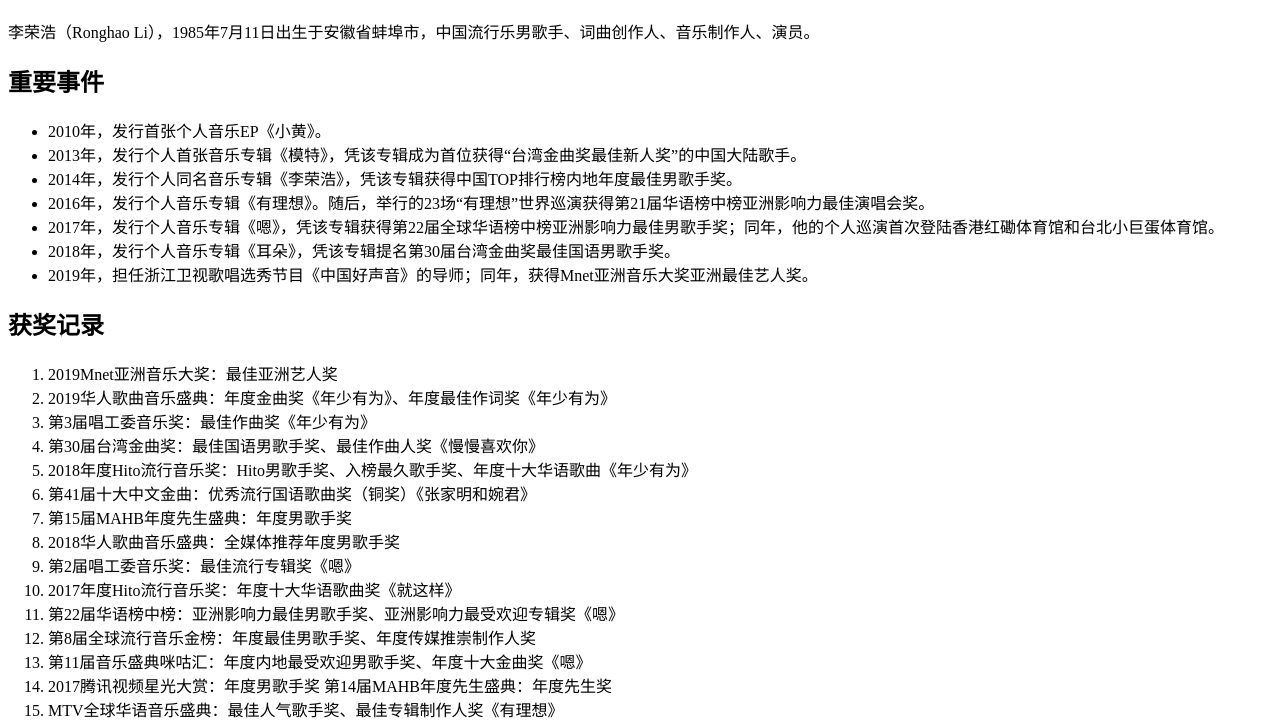
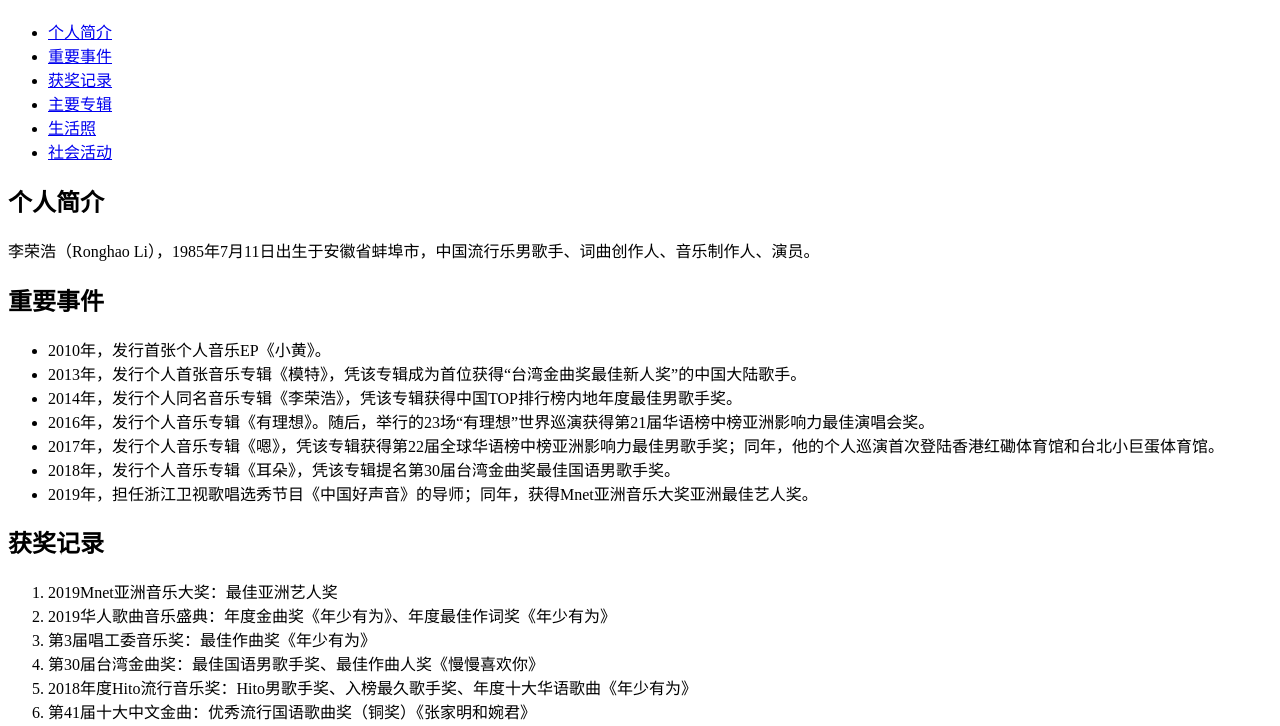
Before and after one commit to gemxing/-, a plain HTML site: page index.html in a window 1280 px wide. Shown: the part 70-796 px from the top of the page. Drawn offline with Linux system fonts and the light colour scheme.

Commit message:
第二次提交

```diff
--- a/index.html
+++ b/index.html
@@ -15,11 +15,22 @@
   </head>
   <body>
     <h1>李荣浩</h1>
+    <nav>
+      <ul>
+          <li><a href="#name">个人简介</a></li>
+          <li><a href="#events">重要事件</a></li>
+          <li><a href="#records">获奖记录</a></li>
+          <li><a href="#works">主要专辑</a></li>
+          <li><a href="#photos">生活照</a></li>
+          <li><a href="#social">社会活动</a></li>
+      </ul>
+    </nav>
+    <h2 id="name">个人简介</h2>
     <p>
       李荣浩（Ronghao
       Li），1985年7月11日出生于安徽省蚌埠市，中国流行乐男歌手、词曲创作人、音乐制作人、演员。
     </p>
-    <h2>重要事件</h2>
+    <h2 id="events">重要事件</h2>
     <ul>
       <li>2010年，发行首张个人音乐EP《小黄》。</li>
       <li>
@@ -41,7 +52,7 @@
         2019年，担任浙江卫视歌唱选秀节目《中国好声音》的导师；同年，获得Mnet亚洲音乐大奖亚洲最佳艺人奖。
       </li>
     </ul>
-    <h2>获奖记录</h2>
+    <h2 id="records">获奖记录</h2>
     <ol>
       <li>2019Mnet亚洲音乐大奖：最佳亚洲艺人奖</li>
       <li>
@@ -69,7 +80,7 @@
       </li>
       <li>MTV全球华语音乐盛典：最佳人气歌手奖、最佳专辑制作人奖《有理想》</li>
     </ol>
-    <h2>
+    <h2 id="works">
       主要专辑
     </h2>
     <table>
@@ -106,12 +117,12 @@
         </tr>
       </tbody>
     </table>
-    <h2>
+    <h2 id="photos">
       生活照
     </h2>
     <div><img width="400" src="1..jpg" alt="图一" /></div>
     <div><img width="400" src="2..jfif" alt="图二" /></div>
-    <h2>
+    <h2 id="social">
       社会活动
     </h2>
     <p>
```
